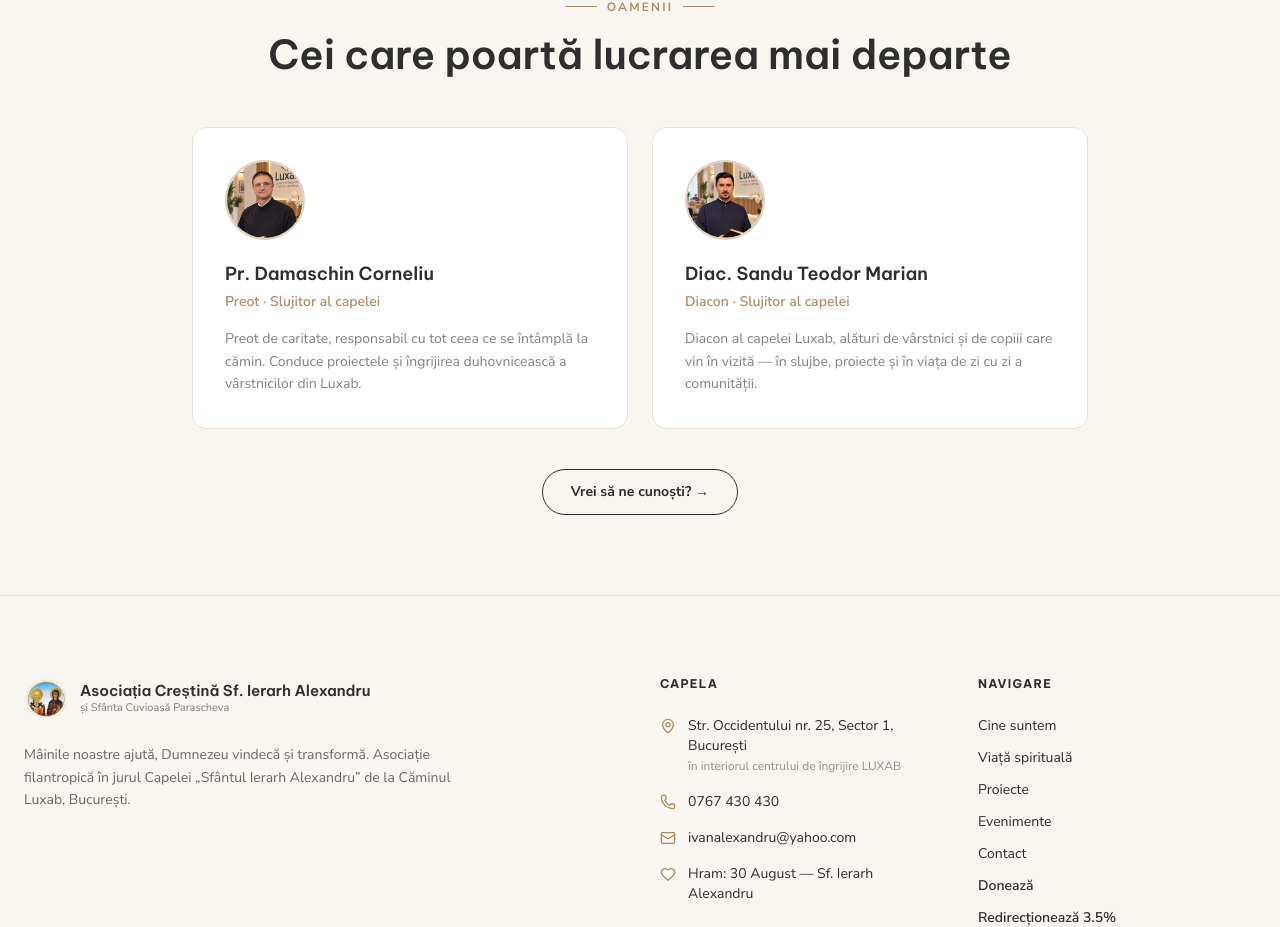
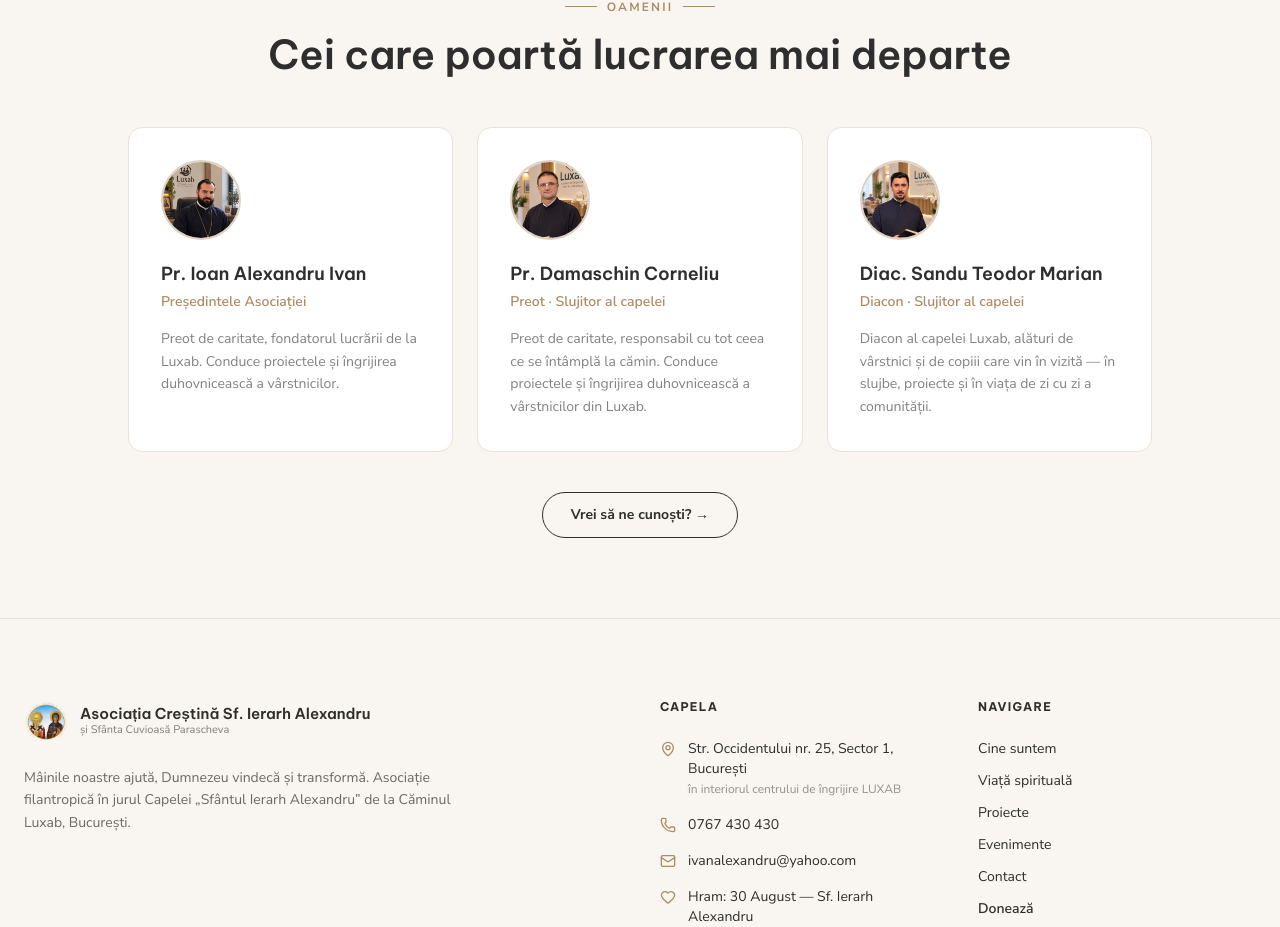
Before and after one commit to listaservice/sfantulalexandru, a Next.js app: page /cine-suntem in a window 1280 px wide. Shown: the part 2719-3646 px from the top of the page. Built offline with nearby package versions, Linux system fonts and the light colour scheme; a web font is replaced by a local one.

Commit message:
Cine suntem: adaugă înapoi Pr. Ioan Alexandru Ivan (foto luxab.ro), echipă de 3

```diff
--- a/src/app/cine-suntem/page.tsx
+++ b/src/app/cine-suntem/page.tsx
@@ -144,7 +144,24 @@ export default function CineSuntemPage() {
                 Cei care poartă lucrarea mai departe
               </h2>
             </div>
-            <div className="mt-12 grid md:grid-cols-2 gap-6 max-w-4xl mx-auto">
+            <div className="mt-12 grid md:grid-cols-3 gap-6 max-w-5xl mx-auto">
+              <div className="bg-white border border-[#E8E2D8] rounded-2xl p-8">
+                <div className="relative size-20 rounded-full overflow-hidden mb-5 border-2 border-gold/40">
+                  <Image
+                    src="/images/pr-ivan.webp"
+                    alt="Pr. Ioan Alexandru Ivan"
+                    fill
+                    className="object-cover object-top"
+                    sizes="80px"
+                  />
+                </div>
+                <h3 className="text-lg font-semibold text-ink">Pr. Ioan Alexandru Ivan</h3>
+                <p className="text-sm text-gold font-semibold mt-1">Președintele Asociației</p>
+                <p className="text-sm text-ink/60 leading-relaxed mt-4">
+                  Preot de caritate, fondatorul lucrării de la Luxab. Conduce
+                  proiectele și îngrijirea duhovnicească a vârstnicilor.
+                </p>
+              </div>
               <div className="bg-white border border-[#E8E2D8] rounded-2xl p-8">
                 <div className="relative size-20 rounded-full overflow-hidden mb-5 border-2 border-gold/40">
                   <Image
```
Also changed, not shown: public/images/pr-ivan.webp (added).
